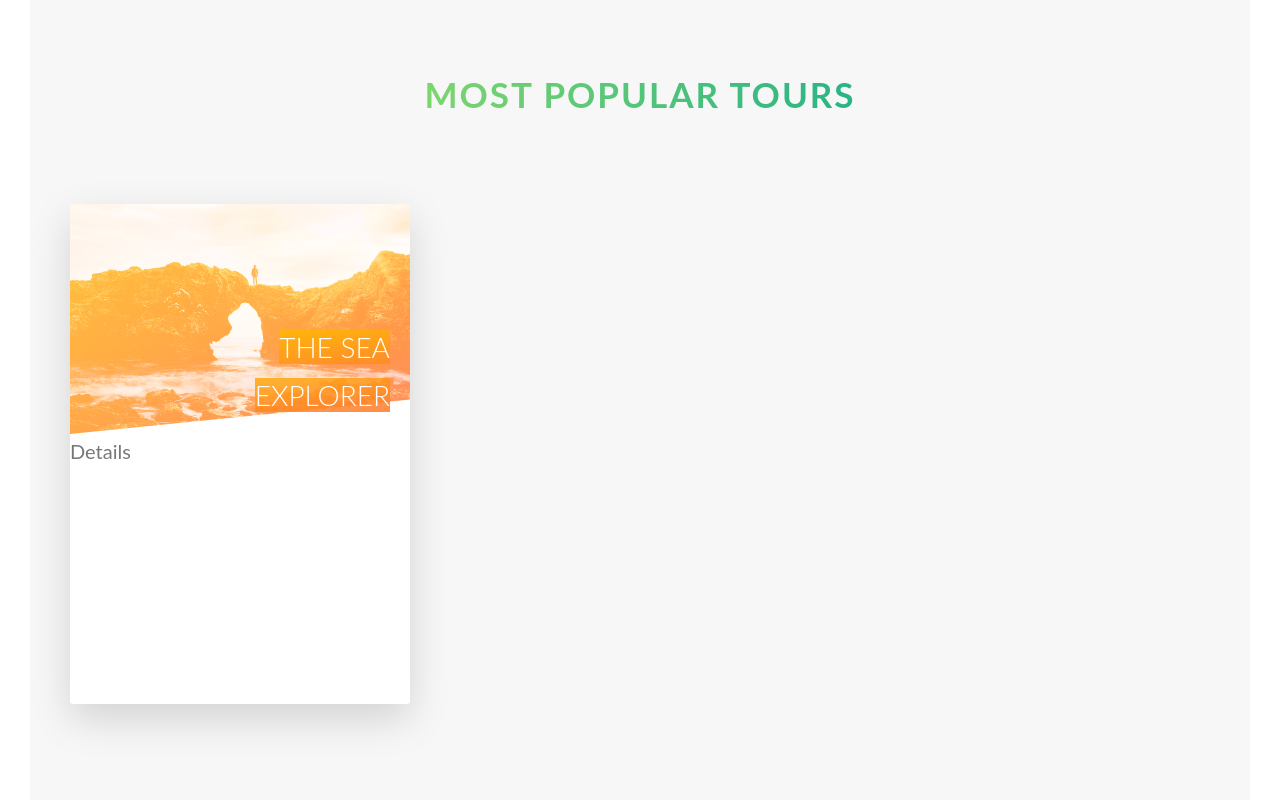
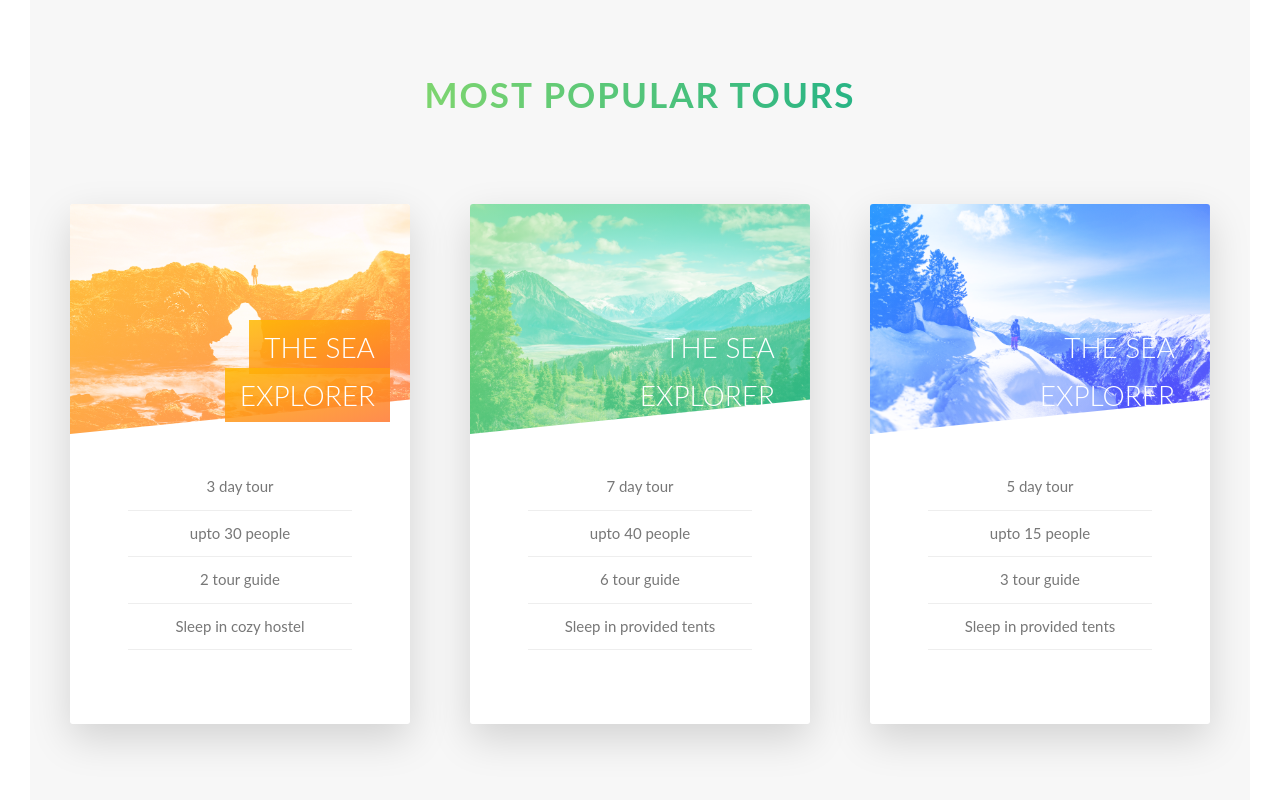
Before and after one commit to AbhishekRauthan/Natours-gatsby, a Gatsby site: page / in a window 1280 px wide. Shown: the part 2310-3110 px from the top of the page. Built offline with nearby package versions, Linux system fonts and the light colour scheme; Gatsby itself is replaced by a stand-in of ours.

Commit message:
nearly done tours section

```diff
--- /dev/null
+++ b/src/components/Card.jsx
@@ -0,0 +1,40 @@
+import React from 'react'
+
+const Card = ({ title, price, details, no }) => {
+  return (
+    <div className="card">
+      <div className="card__side card__side--front">
+        <div className={`card__pic card__pic--${no}`}>
+          &nbsp;
+              </div>
+        <h4 className="card__heading">
+          <span className={`card__heading-span card__heading-span--${no}`}>
+            {title}
+          </span>
+        </h4>
+        <div className="card__details">
+          <ul>
+            <li>{details[0]}</li>
+            <li>{details[1]}</li>
+            <li>{details[2]}</li>
+            <li>{details[3]}</li>
+            <li>{details[4]}</li>
+          </ul>
+        </div>
+      </div>
+      <div className={`card__side card__side--back card__side--back-${no}`}>
+        <div className="card__cta">
+          <div className="card__price-box">
+            <p className="card__price-only">
+              Only
+            </p>
+            <p className="card__price-value">${price}</p>
+            <a href="" onClick={e => e.preventDefault()} className="btn btn--white">Book Now</a>
+          </div>
+        </div>
+      </div>
+    </div>
+  )
+}
+
+export default Card
--- a/src/components/Tours.jsx
+++ b/src/components/Tours.jsx
@@ -1,4 +1,11 @@
 import React from 'react'
+import Card from './Card'
+
+const details = [
+  ["3 day tour", "upto 30 people", "2 tour guide", "Sleep in cozy hostel"],
+  ["7 day tour", "upto 40 people", "6 tour guide", "Sleep in provided tents"],
+  ["5 day tour", "upto 15 people", "3 tour guide", "Sleep in provided tents"],
+]
 
 const Tours = () => {
   return (
@@ -10,24 +17,13 @@ const Tours = () => {
       </div>
       <div className="row">
         <div className="col-1-of-3">
-          <div className="card">
-            <div className="card__side card__side--front">
-              <div className="card__pic card__pic--1">
-                &nbsp;
-              </div>
-              <h4 className="card__heading">
-                <span className="card__heading-span card__heading-span--1">
-                  The Sea Explorer
-                </span>
-              </h4>
-              <div className="card__details">
-                Details
-              </div>
-            </div>
-            <div className="card__side card__side--back card__side--back-1">
-              SOME TEXT IN BACK
-            </div>
-          </div>
+          <Card title="The Sea Explorer" price={297} details={details[0]} no={1} />
+        </div>
+        <div className="col-1-of-3">
+          <Card title="The Sea Explorer" price={597} details={details[1]} no={2} />
+        </div>
+        <div className="col-1-of-3">
+          <Card title="The Sea Explorer" price={897} details={details[2]} no={3} />
         </div>
       </div>
     </section>
--- a/src/scss/components/_card.scss
+++ b/src/scss/components/_card.scss
@@ -1,10 +1,10 @@
 .card {
   perspective: 150rem;
   -moz-perspective: 150rem;
-  height: 50rem;
+  height: 52rem;
   position: relative;
   &__side {
-    height: 50rem;
+    height: 52rem;
     font-size: 2rem;
     transition: all 0.8s ease;
     position: absolute;
@@ -30,19 +30,19 @@
         );
       }
 
-      &--2 {
+      &-2 {
         background-image: linear-gradient(
           to right bottom,
-          $color-secondary-light,
-          $color-secondary-dark
+          $color-primary-light,
+          $color-primary-dark
         );
       }
 
-      &--3 {
+      &-3 {
         background-image: linear-gradient(
           to right bottom,
-          $color-secondary-light,
-          $color-secondary-dark
+          $color-tertiary-light,
+          $color-tertiary-dark
         );
       }
     }
@@ -63,10 +63,13 @@
     position: absolute;
     top: 12rem;
     right: 2rem;
-    width: 69%;
+    width: 75%;
   }
 
   &__heading-span {
+    padding: 1rem 1.5rem;
+    -webkit-box-decoration-break: clone;
+    box-decoration-break: clone;
     &--1 {
       background-image: linear-gradient(
         to right bottom,
@@ -90,10 +93,61 @@
         url("../img/nat-5.jpg");
     }
     &--2 {
-      background-image: url("../img/nat-5.jpg");
+      background-image: linear-gradient(
+        to right bottom,
+        $color-primary-light,
+        $color-primary-dark
+      ), url("../img/nat-6.jpg");
     }
     &--3 {
-      background-image: url("../img/nat-5.jpg");
+      background-image: linear-gradient(
+          to right bottom,
+          $color-tertiary-light,
+          $color-tertiary-dark
+        ), url("../img/nat-7.jpg");
     }
   }
+
+  &__details {
+    padding: 3rem;
+    ul {
+      list-style: none;
+      width: 80%;
+      margin: 0 auto;
+
+      li {
+        text-align: center;
+        font-size: 1.5rem;
+        padding: 1rem;
+        &:not(:last-child) {
+          border-bottom: 1px solid #eee;
+        }
+      }
+    }
+  }
+
+  &__cta {
+    position: absolute;
+    top: 50%;
+    left: 50%;
+    transform: translate(-50%, -50%);
+    width: 90%;
+    text-align: center;
+  }
+
+  &__price-box {
+    text-align: center;
+    color: $color-white;
+    margin-bottom: 8rem;
+  }
+
+  &__price-value {
+    font-size: 6rem;
+    font-weight: 100;
+  }
+
+  &__price-only {
+    font-size: 1.4rem;
+    text-transform: uppercase;
+  }
 }
```
